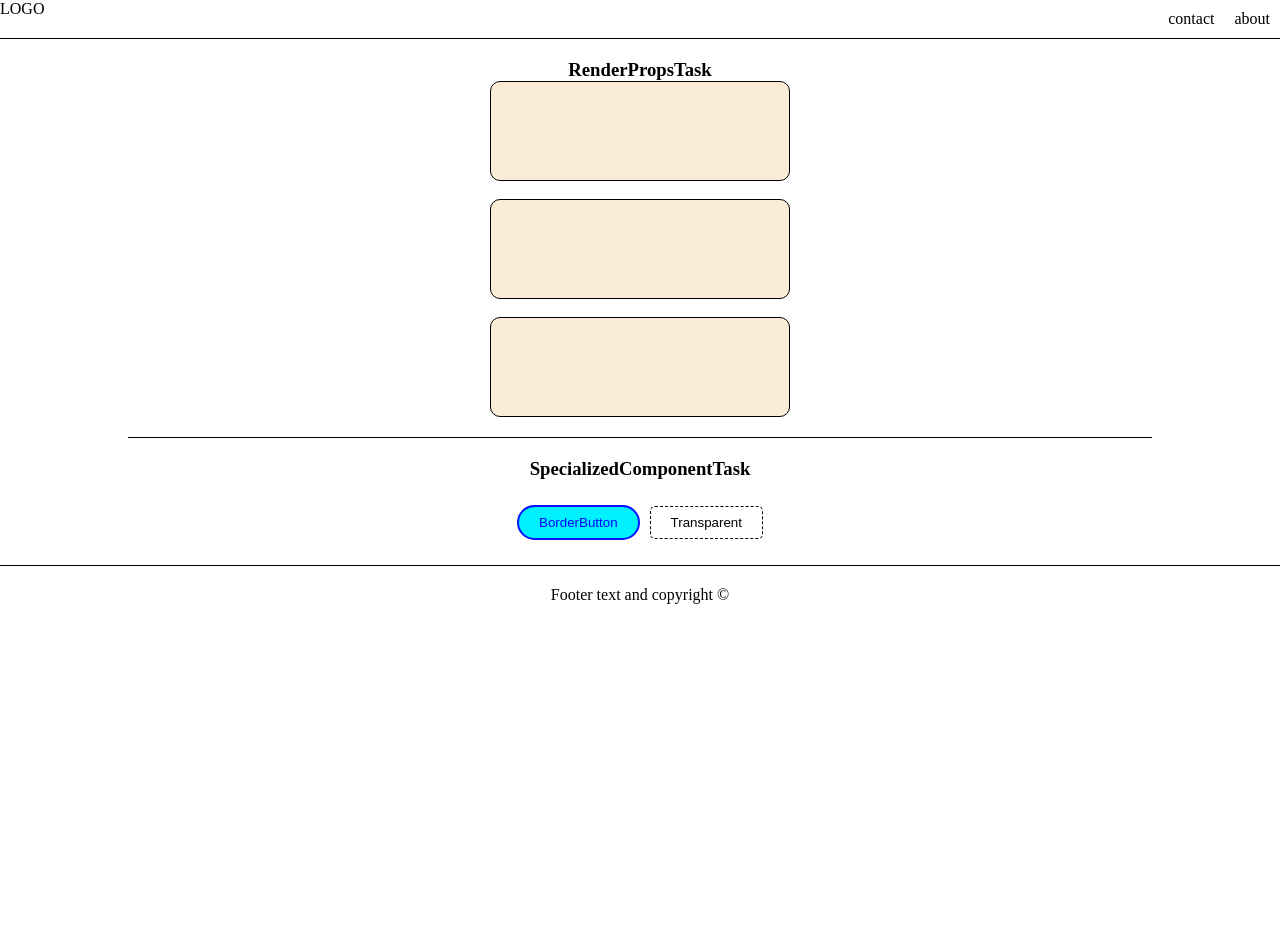
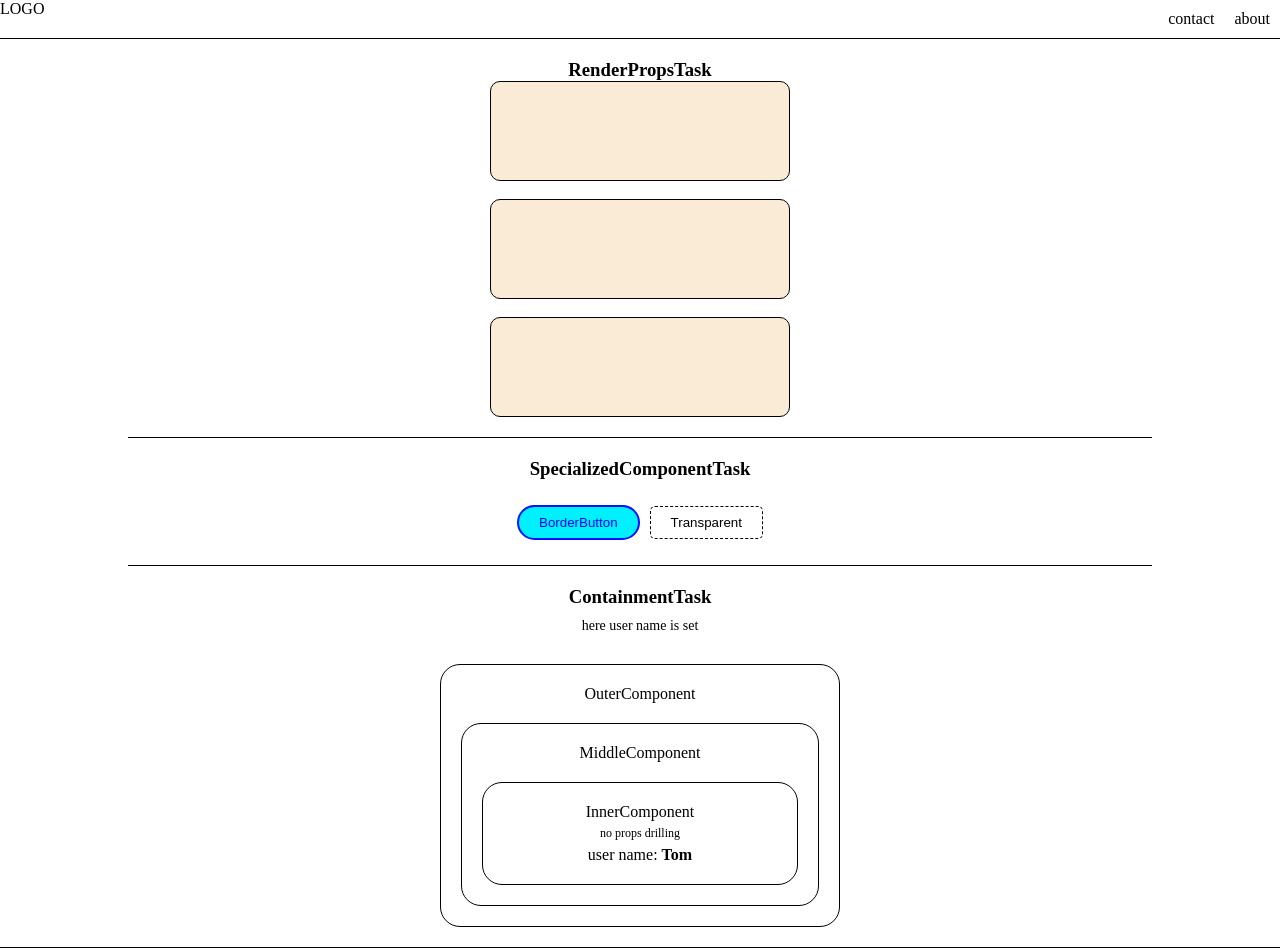
Before and after one commit to tomaszbilka/kn-portfolio, a React (Vite) app: page /contact in a window 1280 px wide. Shown: the top 952 px of the page. Before the commit the page ends 800 px from the top, so only its background shows below. Built offline with nearby package versions, Linux system fonts and the light colour scheme.

Commit message:
add containment task

```diff
--- /dev/null
+++ b/src/components/ContainmentTask/ContainmentTask.tsx
@@ -0,0 +1,20 @@
+import InnerComponent from './InnerComponent';
+import MiddleComponent from './MiddleComponent';
+import OuterComponent from './OuterComponent';
+
+const ContainmentTask: React.FC = () => {
+  const user = 'Tom';
+  return (
+    <section className="container">
+      <h3>ContainmentTask</h3>
+      <p style={{ fontSize: '14px', margin: '10px 0' }}>here user name is set</p>
+      <OuterComponent>
+        <MiddleComponent>
+          <InnerComponent user={user} />
+        </MiddleComponent>
+      </OuterComponent>
+    </section>
+  );
+};
+
+export default ContainmentTask;
--- /dev/null
+++ b/src/components/ContainmentTask/InnerComponent.module.css
@@ -0,0 +1,15 @@
+.wrap {
+  border-radius: 20px;
+  border: 1px solid #000;
+  margin-top: 20px;
+  padding: 20px;
+}
+
+.text {
+  font-size: 12px;
+  margin: 5px 0;
+}
+
+.user {
+  font-weight: bold;
+}
--- /dev/null
+++ b/src/components/ContainmentTask/InnerComponent.tsx
@@ -0,0 +1,19 @@
+import styles from './InnerComponent.module.css';
+
+type TProps = {
+  user: string;
+};
+
+const InnerComponent = ({ user }: TProps) => {
+  return (
+    <div className={styles.wrap}>
+      <div>InnerComponent</div>
+      <p className={styles.text}>no props drilling</p>
+      <p>
+        user name: <span className={styles.user}>{user}</span>
+      </p>
+    </div>
+  );
+};
+
+export default InnerComponent;
--- /dev/null
+++ b/src/components/ContainmentTask/MiddleComponent.module.css
@@ -0,0 +1,6 @@
+.wrap {
+  border-radius: 20px;
+  border: 1px solid #000;
+  margin-top: 20px;
+  padding: 20px;
+}
--- /dev/null
+++ b/src/components/ContainmentTask/MiddleComponent.tsx
@@ -0,0 +1,16 @@
+import styles from './MiddleComponent.module.css';
+
+type TProps = {
+  children: React.ReactNode;
+};
+
+const MiddleComponent = ({ children }: TProps) => {
+  return (
+    <div className={styles.wrap}>
+      MiddleComponent
+      {children}
+    </div>
+  );
+};
+
+export default MiddleComponent;
--- /dev/null
+++ b/src/components/ContainmentTask/OuterComponent.module.css
@@ -0,0 +1,8 @@
+.wrap {
+  border-radius: 20px;
+  border: 1px solid #000;
+  margin-top: 20px;
+  padding: 20px;
+  text-align: center;
+  width: 400px;
+}
--- /dev/null
+++ b/src/components/ContainmentTask/OuterComponent.tsx
@@ -0,0 +1,16 @@
+import styles from './OuterComponent.module.css';
+
+type TProps = {
+  children: React.ReactNode;
+};
+
+const OuterComponent = ({ children }: TProps) => {
+  return (
+    <div className={styles.wrap}>
+      OuterComponent
+      {children}
+    </div>
+  );
+};
+
+export default OuterComponent;
--- /dev/null
+++ b/src/components/ContainmentTask/index.ts
@@ -0,0 +1 @@
+export { default } from './ContainmentTask';
--- a/src/pages/Contact.tsx
+++ b/src/pages/Contact.tsx
@@ -1,3 +1,4 @@
+import ContainmentTask from '../components/ContainmentTask';
 import RenderPropsTask from '../components/RenderPropsTask';
 import SpecializedComponentTask from '../components/SpecializedComponentTask';
 
@@ -6,6 +7,7 @@ const Contact: React.FC = () => {
     <>
       <RenderPropsTask />
       <SpecializedComponentTask />
+      <ContainmentTask />
     </>
   );
 };
```
